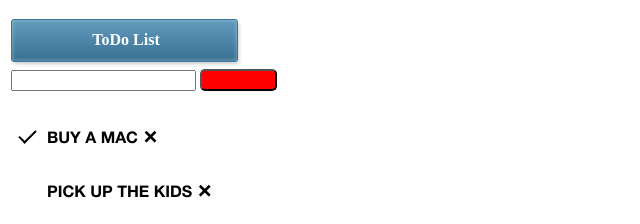
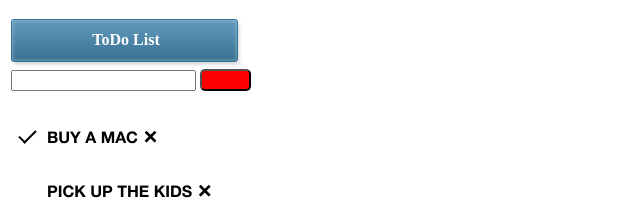
Before and after one commit to PervizSalmanov/ToDo, a plain HTML site: page index.html in a window 1280 px wide. Shown: the top 224 px of the page, 0-640 px from the left. Drawn offline with Linux system fonts and the light colour scheme.

Commit message:
Update style.css

```diff
--- a/css/style.css
+++ b/css/style.css
@@ -6,5 +6,5 @@ ul li.checked::before {content: '';position: absolute; border-color: #000;border
 .todo p{font-weight: bold;	text-align: center; color: #fff; top: 15px; position: relative;}
 ul#menu {margin-left: -41px;}
 span.close{margin-left: 5px;font-size: 25px;}
-button{background: red;padding: 14px 61px 4px 12px;width: 9px;height: 10px; border-radius: 5px}
+button{background: red;padding: 14px 35px 4px 12px;width: 9px;height: 10px;border-radius: 5px;}
 input#hel {margin-left: 3px;}
```
